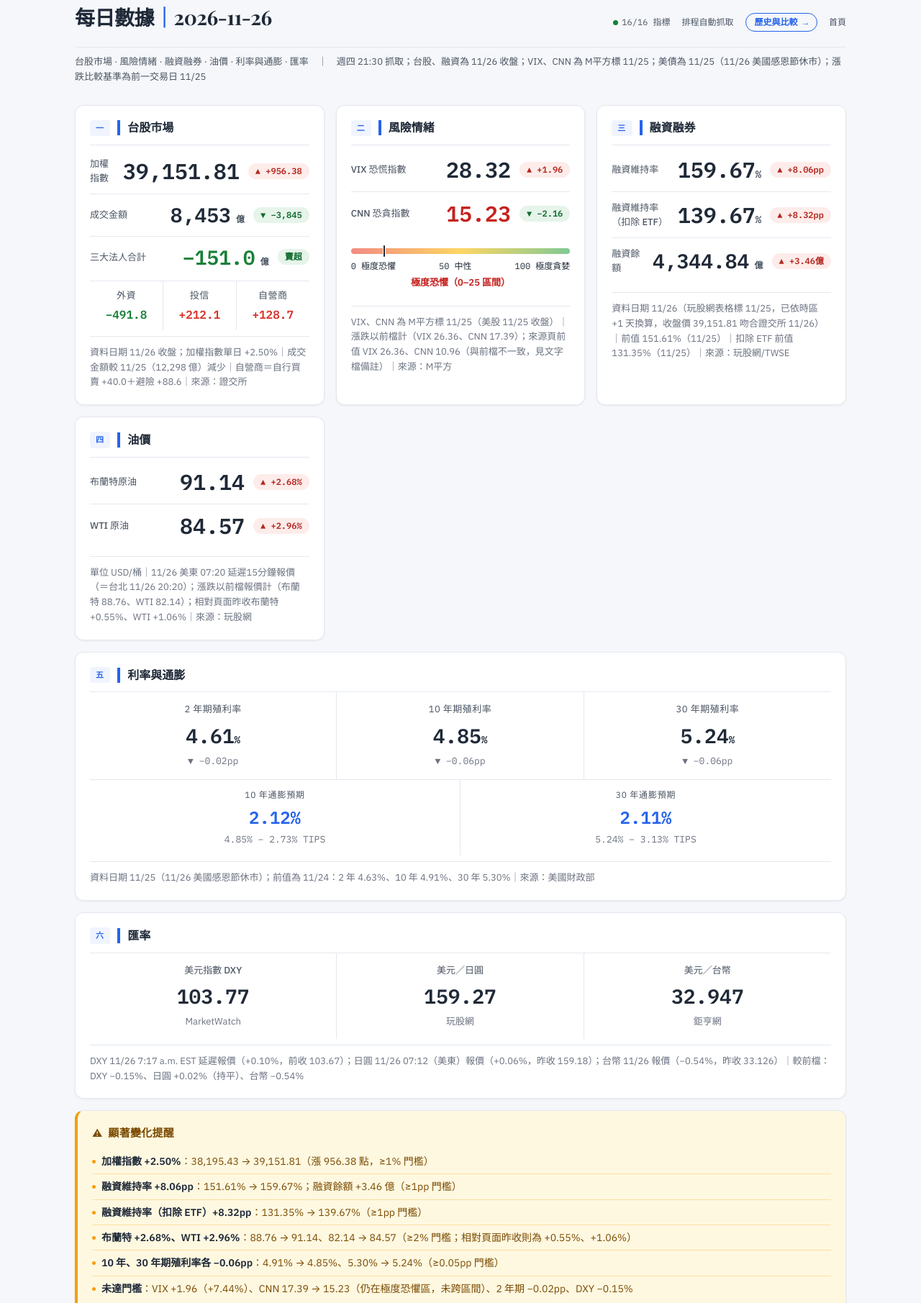
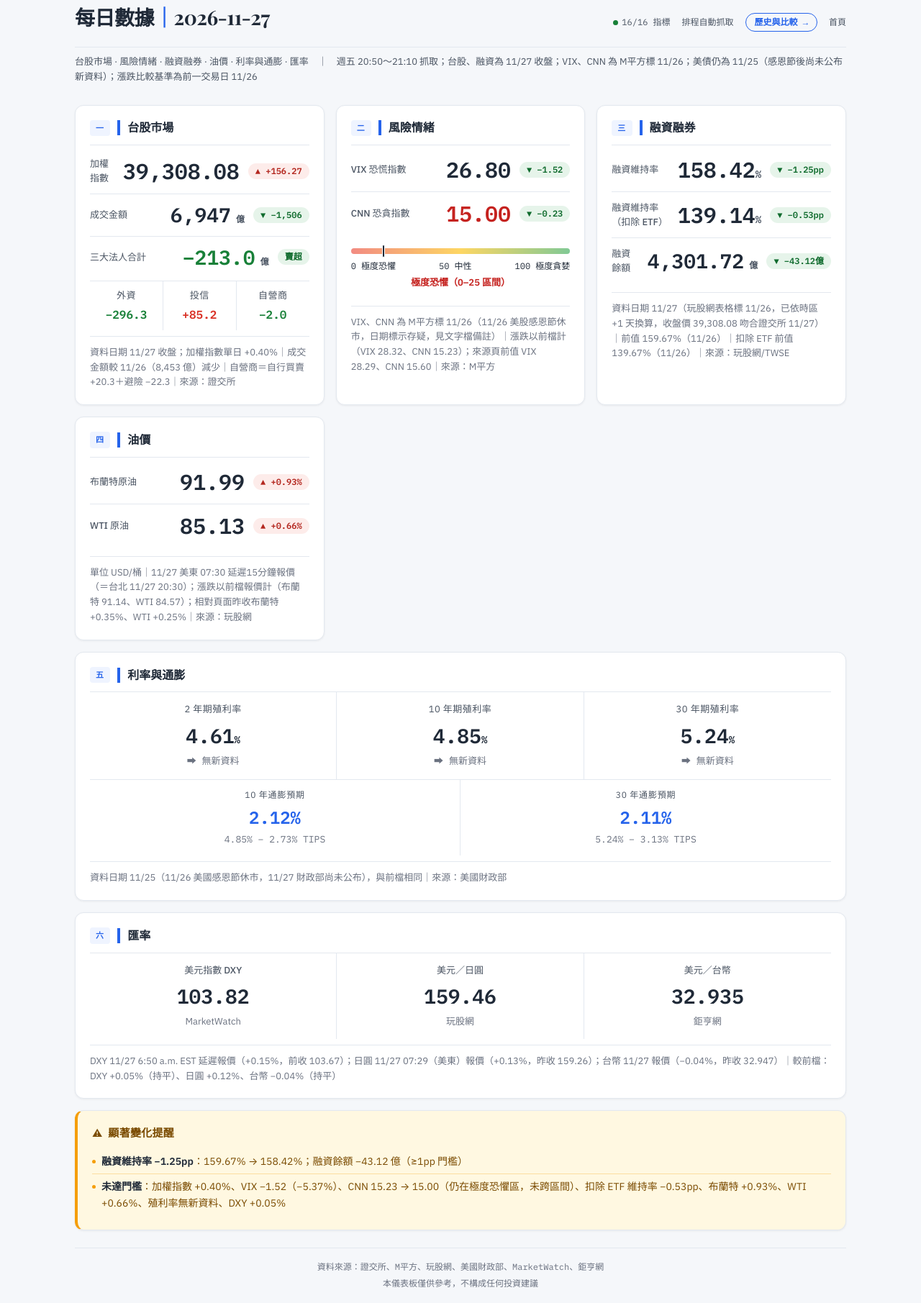
Before and after one commit to LiaoPeiTing/patty-daily-dashboard, a plain HTML site: page macro-dashboard.html in a window 1280 px wide. Shown: the part 29-1840 px from the top of the page at 72% size. Drawn offline with nearby package versions, Linux system fonts and the light colour scheme.

Commit message:
update: 2026-11-27 macro dashboard
Co-Authored-By: Claude Opus 5.5 <noreply@anthropic.com>

```diff
--- a/data/history.csv
+++ b/data/history.csv
@@ -43,3 +43,4 @@
 2026-11-24,40122.35,4326,-1216.5,-503.9,97.6,-810.3,26.61,16.97,162.07,139.05,4535.05,87.03,80.43,4.63,4.92,5.29,2.13,2.12,103.88,159.15,32.939
 2026-11-25,38195.43,12298,-814.5,-1236.5,550.3,-128.3,26.36,17.39,151.61,131.35,4341.38,88.76,82.14,4.63,4.91,5.3,2.12,2.11,103.93,159.24,33.126
 2026-11-26,39151.81,8453,-151,-491.8,212.1,128.7,28.32,15.23,159.67,139.67,4344.84,91.14,84.57,4.61,4.85,5.24,2.12,2.11,103.77,159.27,32.947
+2026-11-27,39308.08,6947,-213,-296.3,85.2,-2,26.8,15,158.42,139.14,4301.72,91.99,85.13,4.61,4.85,5.24,2.12,2.11,103.82,159.46,32.935
--- a/data/history.json
+++ b/data/history.json
@@ -44,5 +44,6 @@
 {"date": "2026-11-23", "taiex": 36811.89, "turnover": 11137, "inst_total": -521, "foreign": -289.5, "trust": -41.5, "dealer": -190, "vix": 35.89, "cnn": 9.67, "margin_ratio": 148.46, "margin_balance": 4338.08, "brent": 88.56, "wti": 82.11, "y2": 4.63, "y10": 4.92, "y30": 5.31, "be10": 2.15, "be30": 2.14, "dxy": 103.95, "usdjpy": 158.96, "usdtwd": 32.895, "margin_ratio_ex_etf": 126.92, "tw_date": "2026-11-23", "tw_date_src": "verified"},
 {"date": "2026-11-24", "taiex": 40122.35, "turnover": 4326, "inst_total": -1216.5, "foreign": -503.9, "trust": 97.6, "dealer": -810.3, "vix": 26.61, "cnn": 16.97, "margin_ratio": 162.07, "margin_balance": 4535.05, "brent": 87.03, "wti": 80.43, "y2": 4.63, "y10": 4.92, "y30": 5.29, "be10": 2.13, "be30": 2.12, "dxy": 103.88, "usdjpy": 159.15, "usdtwd": 32.939, "margin_ratio_ex_etf": 139.05, "tw_date": "2026-11-24", "tw_date_src": "verified"},
 {"date":"2026-11-25","taiex":38195.43,"turnover":12298,"inst_total":-814.5,"foreign":-1236.5,"trust":550.3,"dealer":-128.3,"vix":26.36,"cnn":17.39,"margin_ratio":151.61,"margin_balance":4341.38,"brent":88.76,"wti":82.14,"y2":4.63,"y10":4.91,"y30":5.3,"be10":2.12,"be30":2.11,"dxy":103.93,"usdjpy":159.24,"usdtwd":33.126,"margin_ratio_ex_etf":131.35,"tw_date":"2026-11-25","tw_date_src":"verified"},
-{"date":"2026-11-26","taiex":39151.81,"turnover":8453,"inst_total":-151,"foreign":-491.8,"trust":212.1,"dealer":128.7,"vix":28.32,"cnn":15.23,"margin_ratio":159.67,"margin_balance":4344.84,"brent":91.14,"wti":84.57,"y2":4.61,"y10":4.85,"y30":5.24,"be10":2.12,"be30":2.11,"dxy":103.77,"usdjpy":159.27,"usdtwd":32.947,"margin_ratio_ex_etf":139.67,"tw_date":"2026-11-26","tw_date_src":"verified"}
+{"date":"2026-11-26","taiex":39151.81,"turnover":8453,"inst_total":-151,"foreign":-491.8,"trust":212.1,"dealer":128.7,"vix":28.32,"cnn":15.23,"margin_ratio":159.67,"margin_balance":4344.84,"brent":91.14,"wti":84.57,"y2":4.61,"y10":4.85,"y30":5.24,"be10":2.12,"be30":2.11,"dxy":103.77,"usdjpy":159.27,"usdtwd":32.947,"margin_ratio_ex_etf":139.67,"tw_date":"2026-11-26","tw_date_src":"verified"},
+{"date":"2026-11-27","taiex":39308.08,"turnover":6947,"inst_total":-213,"foreign":-296.3,"trust":85.2,"dealer":-2,"vix":26.8,"cnn":15,"margin_ratio":158.42,"margin_balance":4301.72,"brent":91.99,"wti":85.13,"y2":4.61,"y10":4.85,"y30":5.24,"be10":2.12,"be30":2.11,"dxy":103.82,"usdjpy":159.46,"usdtwd":32.935,"margin_ratio_ex_etf":139.14,"tw_date":"2026-11-27","tw_date_src":"verified"}
 ]
--- a/macro-dashboard.html
+++ b/macro-dashboard.html
@@ -528,7 +528,7 @@ body {
 
 <div class="dashboard">
   <div class="header">
-    <h1>每日數據<span>｜</span>2026-11-26</h1>
+    <h1>每日數據<span>｜</span>2026-11-27</h1>
     <div class="header-meta">
       <span><span class="status-dot"></span>16/16 指標</span>
       <span>排程自動抓取</span>
@@ -536,81 +536,81 @@ body {
       <a href="index.html" style="color:var(--text-sub);text-decoration:none">首頁</a>
     </div>
   </div>
-  <p class="subtitle">台股市場 · 風險情緒 · 融資融券 · 油價 · 利率與通膨 · 匯率　｜　週四 21:30 抓取；台股、融資為 11/26 收盤；VIX、CNN 為 M平方標 11/25；美債為 11/25（11/26 美國感恩節休市）；漲跌比較基準為前一交易日 11/25</p>
+  <p class="subtitle">台股市場 · 風險情緒 · 融資融券 · 油價 · 利率與通膨 · 匯率　｜　週五 20:50～21:10 抓取；台股、融資為 11/27 收盤；VIX、CNN 為 M平方標 11/26；美債仍為 11/25（感恩節後尚未公布新資料）；漲跌比較基準為前一交易日 11/26</p>
 
   <div class="grid">
 
     <div class="card">
       <div class="card-header"><span class="section-tag">一</span><span class="card-title">台股市場</span></div>
       <div class="card-body">
-        <div class="indicator"><span class="ind-label">加權指數</span><span class="ind-value large">39,151.81</span><span class="ind-change up">▲ +956.38</span></div>
-        <div class="indicator"><span class="ind-label">成交金額</span><span class="ind-value">8,453<span style="font-size:12px;color:var(--text-sub)"> 億</span></span><span class="ind-change down">▼ −3,845</span></div>
-        <div class="indicator"><span class="ind-label">三大法人合計</span><span class="ind-value" style="color:var(--down)">−151.0<span style="font-size:12px;color:var(--text-sub)"> 億</span></span><span class="ind-change down">賣超</span></div>
+        <div class="indicator"><span class="ind-label">加權指數</span><span class="ind-value large">39,308.08</span><span class="ind-change up">▲ +156.27</span></div>
+        <div class="indicator"><span class="ind-label">成交金額</span><span class="ind-value">6,947<span style="font-size:12px;color:var(--text-sub)"> 億</span></span><span class="ind-change down">▼ −1,506</span></div>
+        <div class="indicator"><span class="ind-label">三大法人合計</span><span class="ind-value" style="color:var(--down)">−213.0<span style="font-size:12px;color:var(--text-sub)"> 億</span></span><span class="ind-change down">賣超</span></div>
       </div>
       <div class="inst-breakdown">
-        <div class="inst-item"><div class="inst-name">外資</div><div class="inst-val neg">−491.8</div></div>
-        <div class="inst-item"><div class="inst-name">投信</div><div class="inst-val pos">+212.1</div></div>
-        <div class="inst-item"><div class="inst-name">自營商</div><div class="inst-val pos">+128.7</div></div>
+        <div class="inst-item"><div class="inst-name">外資</div><div class="inst-val neg">−296.3</div></div>
+        <div class="inst-item"><div class="inst-name">投信</div><div class="inst-val pos">+85.2</div></div>
+        <div class="inst-item"><div class="inst-name">自營商</div><div class="inst-val neg">−2.0</div></div>
       </div>
-      <div class="margin-note">資料日期 11/26 收盤；加權指數單日 +2.50%｜成交金額較 11/25（12,298 億）減少｜自營商＝自行買賣 +40.0＋避險 +88.6｜來源：證交所</div>
+      <div class="margin-note">資料日期 11/27 收盤；加權指數單日 +0.40%｜成交金額較 11/26（8,453 億）減少｜自營商＝自行買賣 +20.3＋避險 −22.3｜來源：證交所</div>
     </div>
 
     <div class="card">
       <div class="card-header"><span class="section-tag">二</span><span class="card-title">風險情緒</span></div>
       <div class="card-body">
-        <div class="indicator"><span class="ind-label">VIX 恐慌指數</span><span class="ind-value large">28.32</span><span class="ind-change up">▲ +1.96</span></div>
-        <div class="indicator" style="border-top: 1px solid var(--border);"><span class="ind-label">CNN 恐貪指數</span><span class="ind-value large" style="color:var(--fear)">15.23</span><span class="ind-change down">▼ −2.16</span></div>
+        <div class="indicator"><span class="ind-label">VIX 恐慌指數</span><span class="ind-value large">26.80</span><span class="ind-change down">▼ −1.52</span></div>
+        <div class="indicator" style="border-top: 1px solid var(--border);"><span class="ind-label">CNN 恐貪指數</span><span class="ind-value large" style="color:var(--fear)">15.00</span><span class="ind-change down">▼ −0.23</span></div>
       </div>
       <div class="gauge-container">
-        <div class="gauge-bar"><div class="gauge-marker" style="left: 15.23%"></div></div>
+        <div class="gauge-bar"><div class="gauge-marker" style="left: 15%"></div></div>
         <div class="gauge-labels"><span>0 極度恐懼</span><span>50 中性</span><span>100 極度貪婪</span></div>
         <div class="gauge-zone" style="color:var(--fear)">極度恐懼（0–25 區間）</div>
       </div>
-      <div class="margin-note">VIX、CNN 為 M平方標 11/25（美股 11/25 收盤）｜漲跌以前檔計（VIX 26.36、CNN 17.39）；來源頁前值 VIX 26.36、CNN 10.96（與前檔不一致，見文字檔備註）｜來源：M平方</div>
+      <div class="margin-note">VIX、CNN 為 M平方標 11/26（11/26 美股感恩節休市，日期標示存疑，見文字檔備註）｜漲跌以前檔計（VIX 28.32、CNN 15.23）；來源頁前值 VIX 28.29、CNN 15.60｜來源：M平方</div>
     </div>
 
     <div class="card">
       <div class="card-header"><span class="section-tag">三</span><span class="card-title">融資融券</span></div>
       <div class="card-body">
-        <div class="indicator"><span class="ind-label">融資維持率</span><span class="ind-value large">159.67<span style="font-size:14px">%</span></span><span class="ind-change up">▲ +8.06pp</span></div>
+        <div class="indicator"><span class="ind-label">融資維持率</span><span class="ind-value large">158.42<span style="font-size:14px">%</span></span><span class="ind-change down">▼ −1.25pp</span></div>
         <!-- 扣除 ETF 這一列：抓不到時，數值改顯示「抓不到」（不帶 %），漲跌膠囊改成 <span class="ind-change flat">—</span>；規則見 SOP 3-4 -->
-        <div class="indicator"><span class="ind-label">融資維持率（扣除 ETF）</span><span class="ind-value large">139.67<span style="font-size:14px">%</span></span><span class="ind-change up">▲ +8.32pp</span></div>
-        <div class="indicator"><span class="ind-label">融資餘額</span><span class="ind-value">4,344.84<span style="font-size:12px;color:var(--text-sub)"> 億</span></span><span class="ind-change up">▲ +3.46億</span></div>
+        <div class="indicator"><span class="ind-label">融資維持率（扣除 ETF）</span><span class="ind-value large">139.14<span style="font-size:14px">%</span></span><span class="ind-change down">▼ −0.53pp</span></div>
+        <div class="indicator"><span class="ind-label">融資餘額</span><span class="ind-value">4,301.72<span style="font-size:12px;color:var(--text-sub)"> 億</span></span><span class="ind-change down">▼ −43.12億</span></div>
       </div>
-      <div class="margin-note">資料日期 11/26（玩股網表格標 11/25，已依時區 +1 天換算，收盤價 39,151.81 吻合證交所 11/26）｜前值 151.61%（11/25）｜扣除 ETF 前值 131.35%（11/25）｜來源：玩股網/TWSE</div>
+      <div class="margin-note">資料日期 11/27（玩股網表格標 11/26，已依時區 +1 天換算，收盤價 39,308.08 吻合證交所 11/27）｜前值 159.67%（11/26）｜扣除 ETF 前值 139.67%（11/26）｜來源：玩股網/TWSE</div>
     </div>
 
     <div class="card">
       <div class="card-header"><span class="section-tag">四</span><span class="card-title">油價</span></div>
       <div class="card-body">
-        <div class="indicator"><span class="ind-label">布蘭特原油</span><span class="ind-value large">91.14</span><span class="ind-change up">▲ +2.68%</span></div>
-        <div class="indicator"><span class="ind-label">WTI 原油</span><span class="ind-value large">84.57</span><span class="ind-change up">▲ +2.96%</span></div>
+        <div class="indicator"><span class="ind-label">布蘭特原油</span><span class="ind-value large">91.99</span><span class="ind-change up">▲ +0.93%</span></div>
+        <div class="indicator"><span class="ind-label">WTI 原油</span><span class="ind-value large">85.13</span><span class="ind-change up">▲ +0.66%</span></div>
       </div>
-      <div class="margin-note">單位 USD/桶｜11/26 美東 07:20 延遲15分鐘報價（＝台北 11/26 20:20）；漲跌以前檔報價計（布蘭特 88.76、WTI 82.14）；相對頁面昨收布蘭特 +0.55%、WTI +1.06%｜來源：玩股網</div>
+      <div class="margin-note">單位 USD/桶｜11/27 美東 07:30 延遲15分鐘報價（＝台北 11/27 20:30）；漲跌以前檔報價計（布蘭特 91.14、WTI 84.57）；相對頁面昨收布蘭特 +0.35%、WTI +0.25%｜來源：玩股網</div>
     </div>
 
     <div class="card full">
       <div class="card-header"><span class="section-tag">五</span><span class="card-title">利率與通膨</span></div>
       <div class="rate-row">
-        <div class="rate-cell"><div class="rate-label">2 年期殖利率</div><div class="rate-value">4.61<span style="font-size:14px">%</span></div><div class="rate-sub">▼ −0.02pp</div></div>
-        <div class="rate-cell"><div class="rate-label">10 年期殖利率</div><div class="rate-value">4.85<span style="font-size:14px">%</span></div><div class="rate-sub">▼ −0.06pp</div></div>
-        <div class="rate-cell"><div class="rate-label">30 年期殖利率</div><div class="rate-value">5.24<span style="font-size:14px">%</span></div><div class="rate-sub">▼ −0.06pp</div></div>
+        <div class="rate-cell"><div class="rate-label">2 年期殖利率</div><div class="rate-value">4.61<span style="font-size:14px">%</span></div><div class="rate-sub">➡ 無新資料</div></div>
+        <div class="rate-cell"><div class="rate-label">10 年期殖利率</div><div class="rate-value">4.85<span style="font-size:14px">%</span></div><div class="rate-sub">➡ 無新資料</div></div>
+        <div class="rate-cell"><div class="rate-label">30 年期殖利率</div><div class="rate-value">5.24<span style="font-size:14px">%</span></div><div class="rate-sub">➡ 無新資料</div></div>
       </div>
       <div class="inflation-row">
         <div class="inflation-cell"><div class="inflation-label">10 年通膨預期</div><div class="inflation-value">2.12%</div><div class="inflation-formula">4.85% − 2.73% TIPS</div></div>
         <div class="inflation-cell"><div class="inflation-label">30 年通膨預期</div><div class="inflation-value">2.11%</div><div class="inflation-formula">5.24% − 3.13% TIPS</div></div>
       </div>
-      <div class="margin-note">資料日期 11/25（11/26 美國感恩節休市）；前值為 11/24：2 年 4.63%、10 年 4.91%、30 年 5.30%｜來源：美國財政部</div>
+      <div class="margin-note">資料日期 11/25（11/26 美國感恩節休市，11/27 財政部尚未公布），與前檔相同｜來源：美國財政部</div>
     </div>
 
     <div class="card full">
       <div class="card-header"><span class="section-tag">六</span><span class="card-title">匯率</span></div>
       <div class="fx-row">
-        <div class="fx-cell"><div class="fx-label">美元指數 DXY</div><div class="fx-value">103.77</div><div class="fx-source">MarketWatch</div></div>
-        <div class="fx-cell"><div class="fx-label">美元／日圓</div><div class="fx-value">159.27</div><div class="fx-source">玩股網</div></div>
-        <div class="fx-cell"><div class="fx-label">美元／台幣</div><div class="fx-value">32.947</div><div class="fx-source">鉅亨網</div></div>
+        <div class="fx-cell"><div class="fx-label">美元指數 DXY</div><div class="fx-value">103.82</div><div class="fx-source">MarketWatch</div></div>
+        <div class="fx-cell"><div class="fx-label">美元／日圓</div><div class="fx-value">159.46</div><div class="fx-source">玩股網</div></div>
+        <div class="fx-cell"><div class="fx-label">美元／台幣</div><div class="fx-value">32.935</div><div class="fx-source">鉅亨網</div></div>
       </div>
-      <div class="margin-note">DXY 11/26 7:17 a.m. EST 延遲報價（+0.10%，前收 103.67）；日圓 11/26 07:12（美東）報價（+0.06%，昨收 159.18）；台幣 11/26 報價（−0.54%，昨收 33.126）｜較前檔：DXY −0.15%、日圓 +0.02%（持平）、台幣 −0.54%</div>
+      <div class="margin-note">DXY 11/27 6:50 a.m. EST 延遲報價（+0.15%，前收 103.67）；日圓 11/27 07:29（美東）報價（+0.13%，昨收 159.26）；台幣 11/27 報價（−0.04%，昨收 32.947）｜較前檔：DXY +0.05%（持平）、日圓 +0.12%、台幣 −0.04%（持平）</div>
     </div>
 
   </div>
@@ -618,12 +618,8 @@ body {
   <div class="alert-section">
     <div class="alert-header"><span class="alert-icon">⚠</span><span class="alert-title">顯著變化提醒</span></div>
     <div class="alert-body">
-      <div class="alert-item"><span class="alert-bullet"></span><span><strong style="color:var(--text-main)">加權指數 +2.50%</strong>：38,195.43 → 39,151.81（漲 956.38 點，≥1% 門檻）</span></div>
-      <div class="alert-item"><span class="alert-bullet"></span><span><strong style="color:var(--text-main)">融資維持率 +8.06pp</strong>：151.61% → 159.67%；融資餘額 +3.46 億（≥1pp 門檻）</span></div>
-      <div class="alert-item"><span class="alert-bullet"></span><span><strong style="color:var(--text-main)">融資維持率（扣除 ETF）+8.32pp</strong>：131.35% → 139.67%（≥1pp 門檻）</span></div>
-      <div class="alert-item"><span class="alert-bullet"></span><span><strong style="color:var(--text-main)">布蘭特 +2.68%、WTI +2.96%</strong>：88.76 → 91.14、82.14 → 84.57（≥2% 門檻；相對頁面昨收則為 +0.55%、+1.06%）</span></div>
-      <div class="alert-item"><span class="alert-bullet"></span><span><strong style="color:var(--text-main)">10 年、30 年期殖利率各 −0.06pp</strong>：4.91% → 4.85%、5.30% → 5.24%（≥0.05pp 門檻）</span></div>
-      <div class="alert-item"><span class="alert-bullet"></span><span><strong style="color:var(--text-main)">未達門檻</strong>：VIX +1.96（+7.44%）、CNN 17.39 → 15.23（仍在極度恐懼區，未跨區間）、2 年期 −0.02pp、DXY −0.15%</span></div>
+      <div class="alert-item"><span class="alert-bullet"></span><span><strong style="color:var(--text-main)">融資維持率 −1.25pp</strong>：159.67% → 158.42%；融資餘額 −43.12 億（≥1pp 門檻）</span></div>
+      <div class="alert-item"><span class="alert-bullet"></span><span><strong style="color:var(--text-main)">未達門檻</strong>：加權指數 +0.40%、VIX −1.52（−5.37%）、CNN 15.23 → 15.00（仍在極度恐懼區，未跨區間）、扣除 ETF 維持率 −0.53pp、布蘭特 +0.93%、WTI +0.66%、殖利率無新資料、DXY +0.05%</span></div>
     </div>
   </div>
 
```
